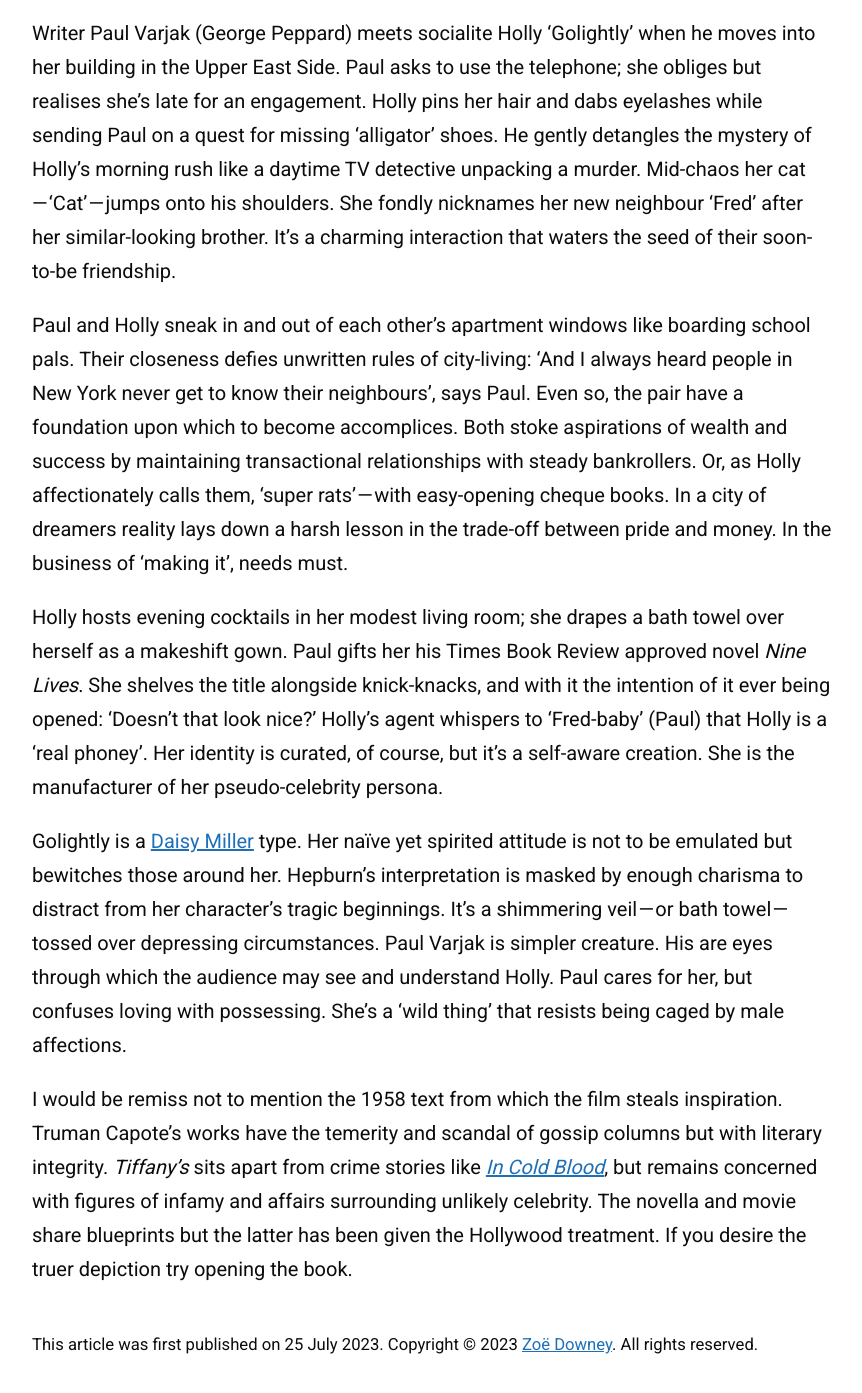
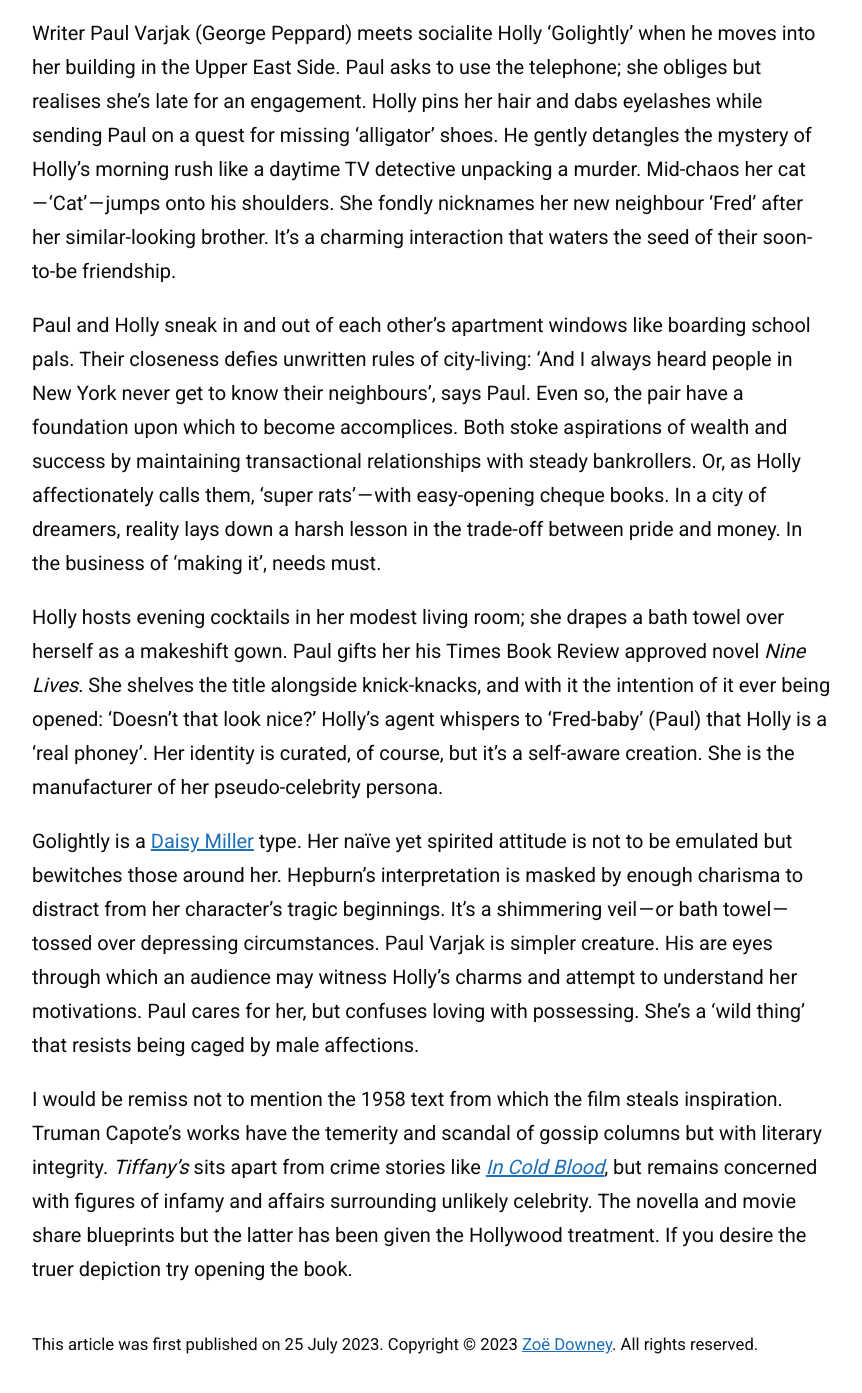
Before and after one commit to zoeurl/zoedowney.github.io, a Jekyll site: the page built from _posts/2023-07-25-breakfast-at-tiffanys.md, in a window 1280 px wide and 1400 px high, scrolled down 930 px. Shown: the top 1393 px of the window, without its empty margins (208-1070 px from the left). Built offline with Jekyll 4.4.1, drawn with Linux system fonts in a browser that asks for light colours.

Commit message:
Update 2023-07-25-breakfast-at-tiffanys.md

```diff
--- a/_posts/2023-07-25-breakfast-at-tiffanys.md
+++ b/_posts/2023-07-25-breakfast-at-tiffanys.md
@@ -12,10 +12,10 @@ There is a surreality to watching an older, classic movie. Witnessed is a segmen
 
 Writer Paul Varjak (George Peppard) meets socialite Holly ‘Golightly’ when he moves into her building in the Upper East Side. Paul asks to use the telephone; she obliges but realises she’s late for an engagement. Holly pins her hair and dabs eyelashes while sending Paul on a quest for missing ‘alligator’ shoes. He gently detangles the mystery of Holly’s morning rush like a daytime TV detective unpacking a murder. Mid-chaos her cat — ‘Cat’ — jumps onto his shoulders. She fondly nicknames her new neighbour ‘Fred’ after her similar-looking brother. It’s a charming interaction that waters the seed of their soon-to-be friendship.
 
-Paul and Holly sneak in and out of each other’s apartment windows like boarding school pals. Their closeness defies unwritten rules of city-living: ‘And I always heard people in New York never get to know their neighbours’, says Paul. Even so, the pair have a foundation upon which to become accomplices. Both stoke aspirations of wealth and success by maintaining transactional relationships with steady bankrollers. Or, as Holly affectionately calls them, ‘super rats’ — with easy-opening cheque books. In a city of dreamers reality lays down a harsh lesson in the trade-off between pride and money. In the business of ‘making it’, needs must.
+Paul and Holly sneak in and out of each other’s apartment windows like boarding school pals. Their closeness defies unwritten rules of city-living: ‘And I always heard people in New York never get to know their neighbours’, says Paul. Even so, the pair have a foundation upon which to become accomplices. Both stoke aspirations of wealth and success by maintaining transactional relationships with steady bankrollers. Or, as Holly affectionately calls them, ‘super rats’ — with easy-opening cheque books. In a city of dreamers, reality lays down a harsh lesson in the trade-off between pride and money. In the business of ‘making it’, needs must.
 
 Holly hosts evening cocktails in her modest living room; she drapes a bath towel over herself as a makeshift gown. Paul gifts her his Times Book Review approved novel _Nine Lives_. She shelves the title alongside knick-knacks, and with it the intention of it ever being opened: ‘Doesn’t that look nice?’ Holly’s agent whispers to ‘Fred-baby’ (Paul) that Holly is a ‘real phoney’. Her identity is curated, of course, but it’s a self-aware creation. She is the manufacturer of her pseudo-celebrity persona.
 
-Golightly is a [Daisy Miller](https://en.wikipedia.org/wiki/Daisy_Miller) type. Her naïve yet spirited attitude is not to be emulated but bewitches those around her. Hepburn’s interpretation is masked by enough charisma to distract from her character’s tragic beginnings. It’s a shimmering veil — or bath towel — tossed over depressing circumstances. Paul Varjak is simpler creature. His are eyes through which the audience may see and understand Holly. Paul cares for her, but confuses loving with possessing. She’s a ‘wild thing’ that resists being caged by male affections.
+Golightly is a [Daisy Miller](https://en.wikipedia.org/wiki/Daisy_Miller) type. Her naïve yet spirited attitude is not to be emulated but bewitches those around her. Hepburn’s interpretation is masked by enough charisma to distract from her character’s tragic beginnings. It’s a shimmering veil — or bath towel — tossed over depressing circumstances. Paul Varjak is simpler creature. His are eyes through which an audience may witness Holly's charms and attempt to understand her motivations. Paul cares for her, but confuses loving with possessing. She’s a ‘wild thing’ that resists being caged by male affections.
 
 I would be remiss not to mention the 1958 text from which the film steals inspiration. Truman Capote’s works have the temerity and scandal of gossip columns but with literary integrity. _Tiffany’s_ sits apart from crime stories like [_In Cold Blood_](https://www.youtube.com/watch?v=atPaVIilEqk&ab_channel=JohnnyCarson), but remains concerned with figures of infamy and affairs surrounding unlikely celebrity. The novella and movie share blueprints but the latter has been given the Hollywood treatment. If you desire the truer depiction try opening the book.
```
